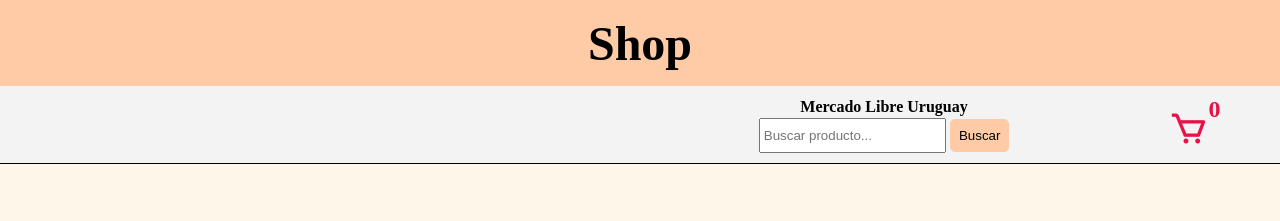
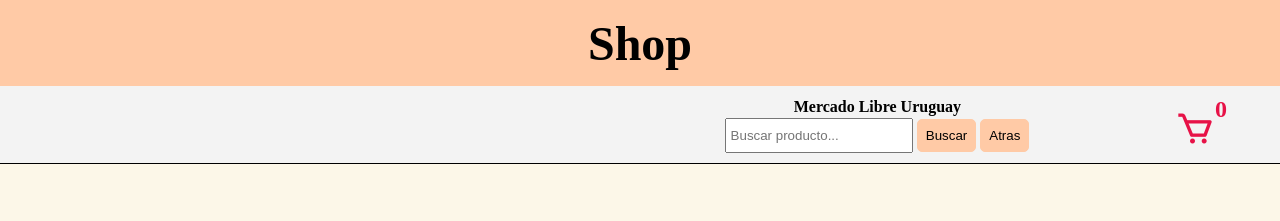
Before and after one commit to Kevin-del-Rio/CoderJs, a website: page paginas/catalogo.html in a window 1280 px wide. Both pictures are taken after a click on the button "Buscar". Shown: the top 221 px of the page. Drawn offline with nearby package versions, Linux system fonts and the light colour scheme; some packages are replaced by stand-ins of ours; no server answers; a script that the page names is missing.

Commit message:
se agrega moneda en mercadolibre segun el producto, se agrega el btn atras para volver a ver los filtros y regresar a nuestra tienda.

```diff
--- a/javascript/main.js
+++ b/javascript/main.js
@@ -25,6 +25,7 @@ const checkboxMayor = document.getElementById('mayor')
 const filtros = document.querySelector('.filtros__category')
 const categorias = document.querySelector('.filtros__checkbox')
 const input = document.querySelector(".input-buscar")
+const btnAtras = document.querySelector(".atras")
 let carrito = []
 let productosFiltrados = stockProductos;
 
@@ -225,6 +226,14 @@ function sleep(milliseconds) {
     } while (currentDate - date < milliseconds);
 }
 // -------------FETCH---------------------
+function ver(){
+    btnAtras.classList.remove("atras-ver")
+    filtros.classList.remove("remove-f")
+    categorias.classList.remove("remove-f")
+    input.value = ""
+    mostrasProductos(productosFiltrados)
+}
+
 const API_URL = 'https://api.mercadolibre.com/';
 const endpointProductos = 'sites/MLU/search/';
 let productoss;
@@ -249,7 +258,7 @@ const buscarProductosEnMELI = (productoAbuscar) => {
         <p class="text__body">${prod.title}</p>
         </div>
         <div class="card__footer">
-        <span class="text__title">$${prod.price}</span>
+        <span class="text__title">${prod.currency_id} ${prod.price}</span>
       <div class="card__button"><a target="_blank" href="${prod.permalink}">
         <svg class="svg__icon" viewBox="0 0 20 20">
             <path d="M17.72,5.011H8.026c-0.271,0-0.49,0.219-0.49,0.489c0,0.271,0.219,0.489,0.49,0.489h8.962l-1.979,4.773H6.763L4.935,5.343C4.926,5.316,4.897,5.309,4.884,5.286c-0.011-0.024,0-0.051-0.017-0.074C4.833,5.166,4.025,4.081,2.33,3.908C2.068,3.883,1.822,4.075,1.795,4.344C1.767,4.612,1.962,4.853,2.231,4.88c1.143,0.118,1.703,0.738,1.808,0.866l1.91,5.661c0.066,0.199,0.252,0.333,0.463,0.333h8.924c0.116,0,0.22-0.053,0.308-0.128c0.027-0.023,0.042-0.048,0.063-0.076c0.026-0.034,0.063-0.058,0.08-0.099l2.384-5.75c0.062-0.151,0.046-0.323-0.045-0.458C18.036,5.092,17.883,5.011,17.72,5.011z"></path>
@@ -266,7 +275,7 @@ const buscarProductosEnMELI = (productoAbuscar) => {
             })
 
         })
-
+    btnAtras.classList.add("atras-ver")
     filtros.classList.add("remove-f")
     categorias.classList.add("remove-f")
 
--- a/paginas/catalogo.html
+++ b/paginas/catalogo.html
@@ -51,6 +51,7 @@
             <h3>Mercado Libre Uruguay</h3>
             <input type="text" class="input-buscar" id="buscar" placeholder="Buscar producto...">
             <button class="btn-buscar" onclick="buscarProductosEnMELI(buscar.value) ">Buscar</button>
+            <button class="btn-buscar atras" onclick="ver()">Atras</button>
         </div>
 
         <div class="filtros__carrito">
--- a/scss/componentes/_header.scss
+++ b/scss/componentes/_header.scss
@@ -97,6 +97,12 @@
             transform: translatex(-1px), ;
             transform: translatey(1px);
         }
+        .atras{
+            opacity: 0%;
+        }
+        .atras-ver{
+            opacity: 100%;
+        }
     }
 
     &__carrito {
```
Also changed, not shown: css/main.css.
